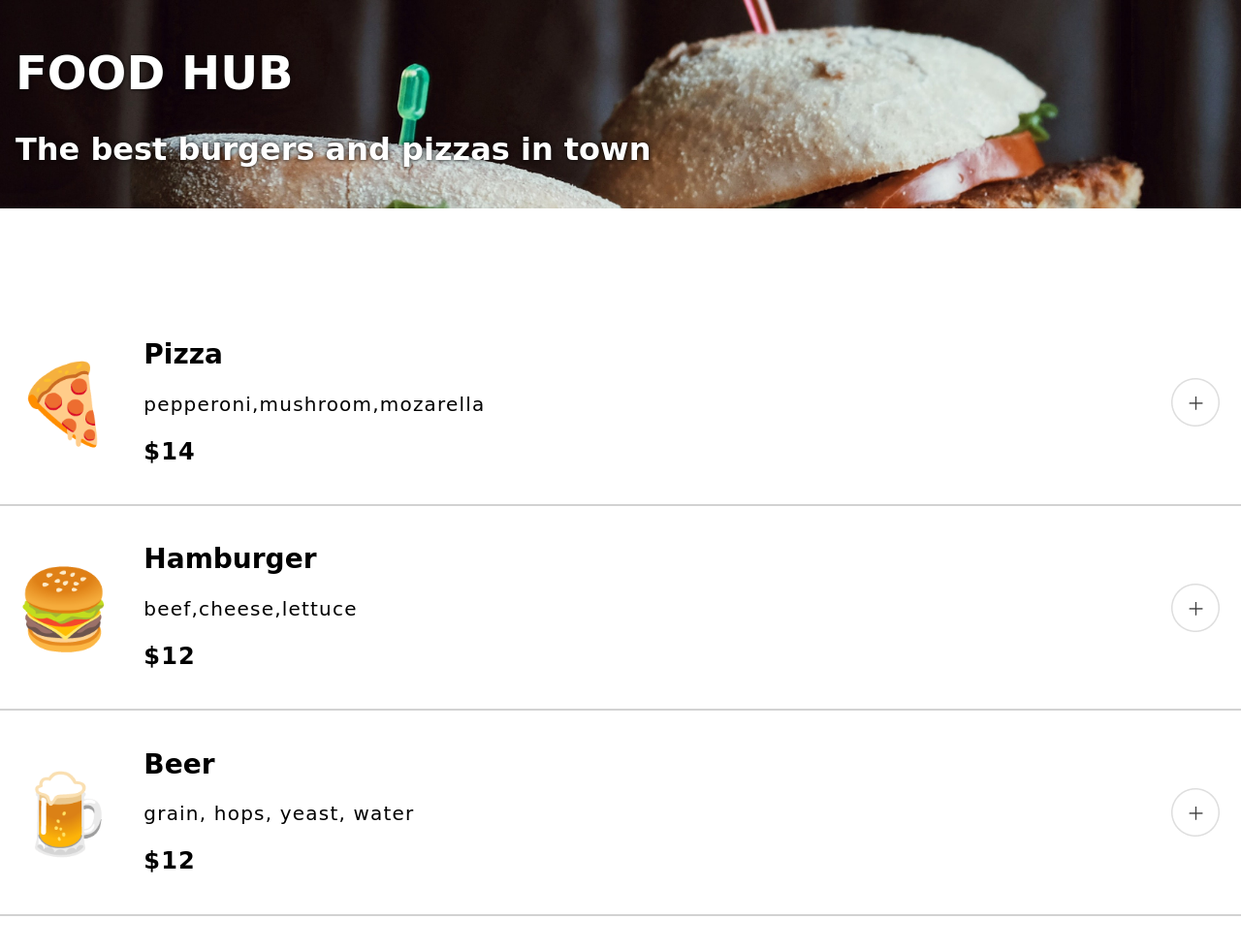
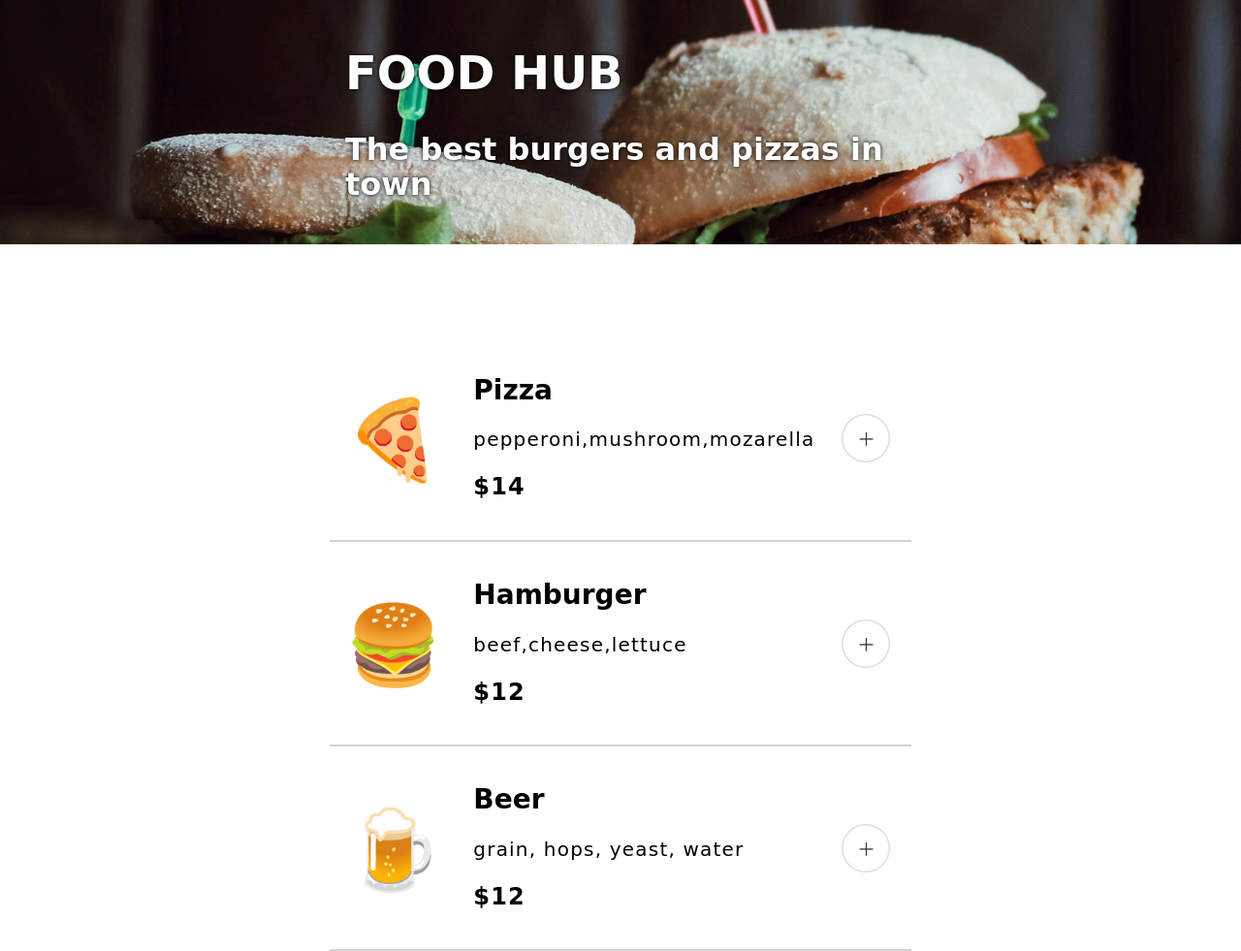
Before and after one commit to Bugstacker/Restuarant-Ordering-App, a plain HTML site: page index.html in a window 1280 px wide. Shown: the whole page at 97% size. Before the commit the page ends 945 px from the top, so only its background shows below. Drawn offline with nearby package versions, Linux system fonts and the light colour scheme; a web font is replaced by a local one.

Commit message:
max-width to the container

```diff
--- a/index.css
+++ b/index.css
@@ -200,7 +200,7 @@ input[type=number] {
         width: 80%;
     }
 
-    .conatiner {
+    .container {
         max-width: 600px;
     }
 
```
